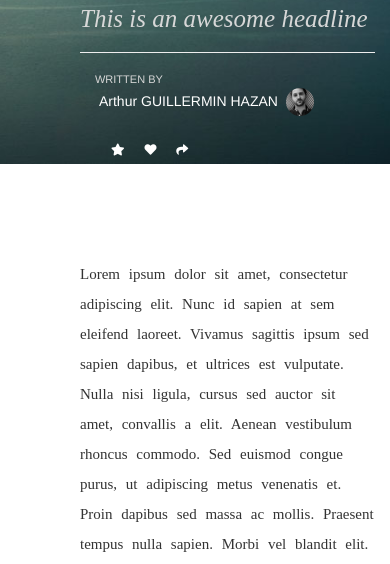
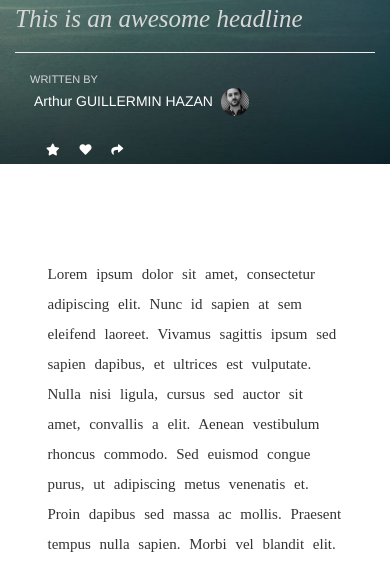
Before and after one commit to mahadi8457/mediumLike.io, a plain HTML site: page index.html in a window 390 px wide. Shown: the part 536-1100 px from the top of the page. Drawn offline with nearby package versions, Linux system fonts and the light colour scheme; files that its build step writes are made by us from their sources; a web font is replaced by a local one.

```diff
--- a/index.html
+++ b/index.html
@@ -16,7 +16,7 @@
 
     <div id="main" class="container">
         <div class="row">
-            <div class="col-xs-offset-2 col-xs-10 col-sm-offset-2 col-sm-8 col-md-offset-2 col-md-8 col-lg-offset-2 col-lg-8">
+            <div class="col-xs-12 col-sm-offset-1 col-sm-10 col-md-offset-2 col-md-8 col-lg-offset-2 col-lg-8">
                 <h1>This is a Title</h1>
                 <h2>This is an awesome headline</h2>
                 <hr>
@@ -37,7 +37,7 @@
 
     <div class="container">
         <div class="row">
-            <div class="col-xs-offset-2 col-sm-offset-2 col-lg-offset-2 col-md-offset-2 col-xs-10 col-md-8 col-sm-8 col-lg-8 ">
+            <div class="col-xs-offset-1 col-sm-offset-1 col-lg-offset-2 col-md-offset-2 col-xs-10 col-md-10 col-sm-10 col-lg-8 ">
                 <p>
                 Lorem ipsum dolor sit amet, consectetur adipiscing elit. Nunc id sapien at sem eleifend laoreet. Vivamus sagittis ipsum sed sapien dapibus, et ultrices est vulputate. Nulla nisi ligula, cursus sed auctor sit amet, convallis a elit. Aenean vestibulum rhoncus commodo.
                 Sed euismod congue purus, ut adipiscing metus venenatis et. Proin dapibus sed massa ac mollis. Praesent tempus nulla sapien. Morbi vel blandit elit. Etiam lacinia interdum nibh, a tristique nulla tempor sit amet. Praesent cursus orci ut facilisis commodo.</p>
```
Also changed, not shown: 1 other file.
